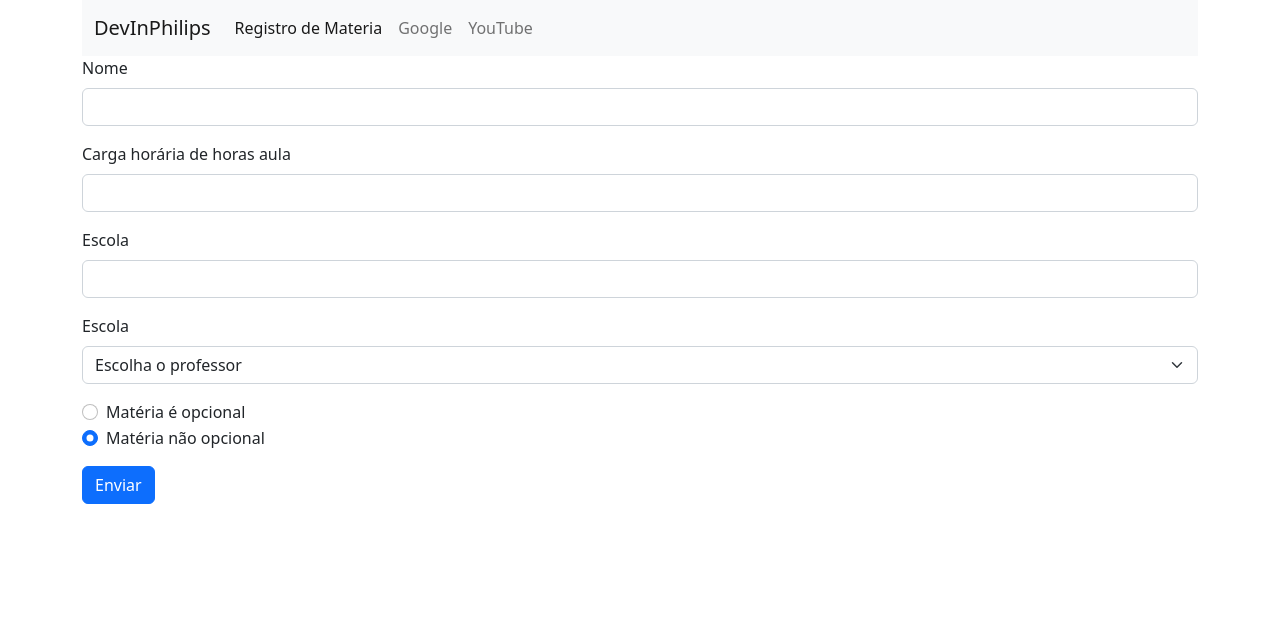
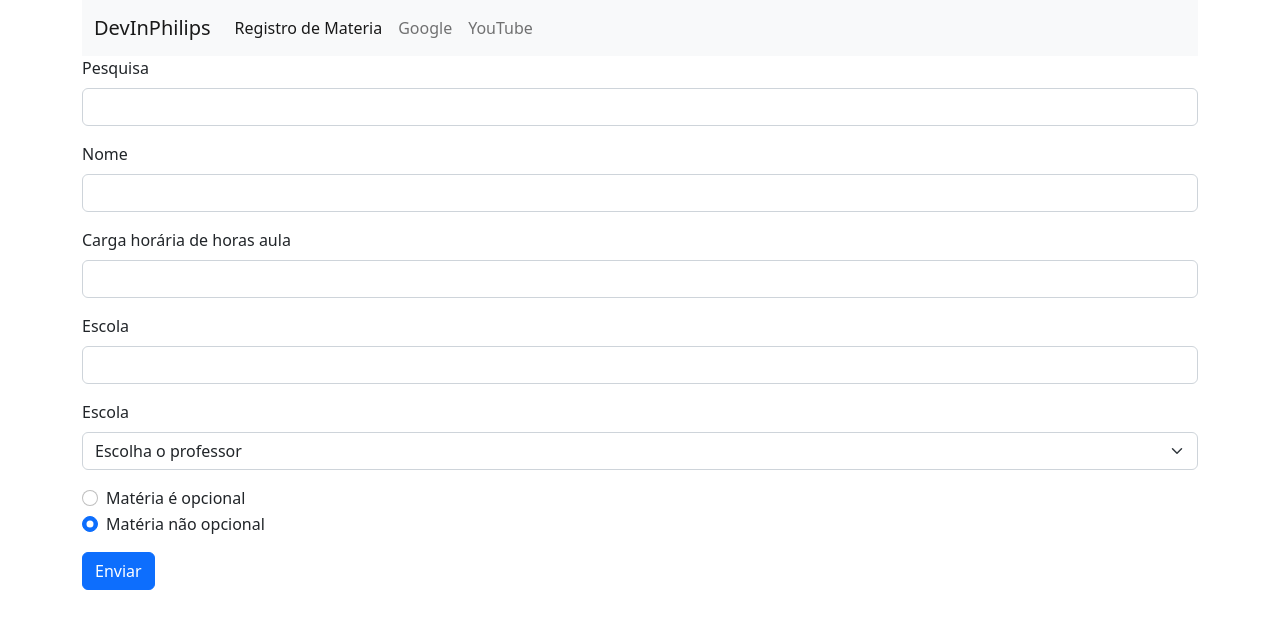
Before and after one commit to AntonioSabino/dev-in-philips-exercicios, an Angular app in the folder exercicios-semana9/: page /registro-materia in a window 1280 px wide. Shown: the top 628 px of the page. Built offline with nearby package versions, Linux system fonts and the light colour scheme.

Commit message:
Ex 8 - @Output

```diff
--- a/exercicios-semana9/src/app/app.component.html
+++ b/exercicios-semana9/src/app/app.component.html
@@ -1,5 +1,6 @@
 <div class="container">
   <app-navbar></app-navbar>
   <!-- <app-item-card [personagem]="personagem"></app-item-card> -->
+  <app-search (searchChange)="action($event)"></app-search>
   <router-outlet></router-outlet>
 </div>
--- a/exercicios-semana9/src/app/app.component.ts
+++ b/exercicios-semana9/src/app/app.component.ts
@@ -1,11 +1,11 @@
-import { Component, Input } from '@angular/core';
+import { Component, Input, OnInit } from '@angular/core';
 
 @Component({
   selector: 'app-root',
   templateUrl: './app.component.html',
   styleUrls: ['./app.component.css'],
 })
-export class AppComponent {
+export class AppComponent implements OnInit {
   title = 'exercicios-semana9';
 
   @Input() personagem = {
@@ -16,4 +16,10 @@ export class AppComponent {
     descricao:
       'Dwight Kurt Schrute III é um personagem fictício em The Office e é interpretado pelo ator americano Rainn Wilson. O personagem de Dwight era um vendedor e assistente do gerente regional, na empresa fictícia de distribuição de papel, Dunder Mifflin, antes de suas promoções em temporadas posteriores.',
   };
+
+  ngOnInit(): void {}
+
+  action(event: any) {
+    console.log(event);
+  }
 }
--- a/exercicios-semana9/src/app/app.module.ts
+++ b/exercicios-semana9/src/app/app.module.ts
@@ -10,6 +10,7 @@ import { NavbarComponent } from './components/navbar/navbar.component';
 import { ItemCardComponent } from './components/item-card/item-card.component';
 import { SignupFormComponent } from './pages/signup-form/signup-form.component';
 import { FormsModule } from '@angular/forms';
+import { SearchComponent } from './components/search/search.component';
 
 @NgModule({
   declarations: [
@@ -20,6 +21,7 @@ import { FormsModule } from '@angular/forms';
     NavbarComponent,
     ItemCardComponent,
     SignupFormComponent,
+    SearchComponent,
   ],
   imports: [BrowserModule, AppRoutingModule, FormsModule],
   providers: [],
--- /dev/null
+++ b/exercicios-semana9/src/app/components/search/search.component.html
@@ -0,0 +1,13 @@
+<form>
+  <div class="mb-3">
+    <label for="search" class="form-label">Pesquisa</label>
+    <input
+      type="search"
+      class="form-control"
+      name="search"
+      [(ngModel)]="search"
+      (keyup)="searchChangeHandler()"
+    />
+  </div>
+</form>
+<p>{{ search }}</p>
--- /dev/null
+++ b/exercicios-semana9/src/app/components/search/search.component.ts
@@ -0,0 +1,17 @@
+import { Component, EventEmitter, Input, OnInit, Output } from '@angular/core';
+
+@Component({
+  selector: 'app-search',
+  templateUrl: './search.component.html',
+  styleUrls: ['./search.component.css'],
+})
+export class SearchComponent implements OnInit {
+  @Input() search = '';
+  @Output() searchChange = new EventEmitter();
+
+  ngOnInit(): void {}
+
+  searchChangeHandler() {
+    this.searchChange.emit({ search: this.search });
+  }
+}
```
Also changed, not shown: exercicios-semana9/src/app/components/search/search.component.css (added).
